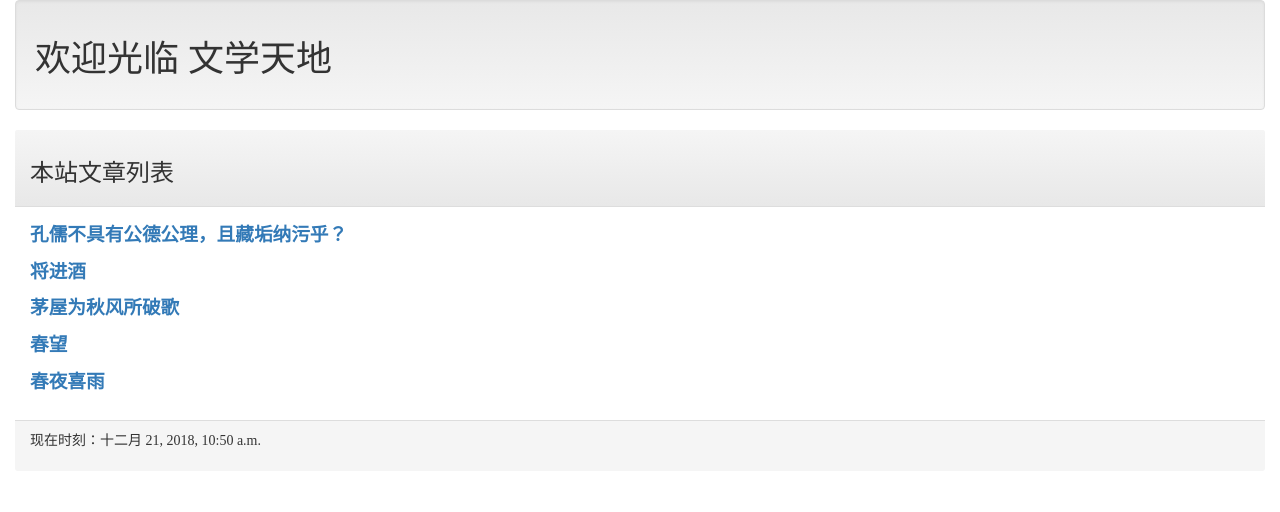
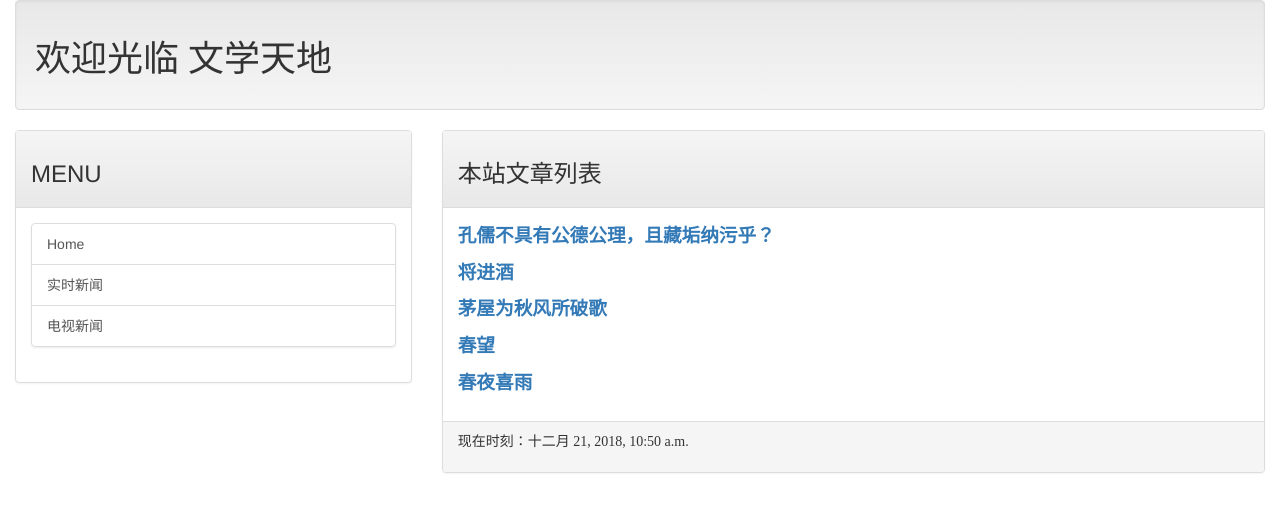
Before and after one commit to xjinhz/mblog, a Django app: page / in a window 1280 px wide. Shown: the top 512 px of the page. Run offline with Django 3.2, Linux system fonts and the light colour scheme; data comes from the database, SQL or seed files in the repository; some libraries are stand-ins or nearby versions.

Commit message:
使用grid增加侧边栏，优化页面风格

```diff
--- /dev/null
+++ b/requirements.txt
@@ -0,0 +1,2 @@
+Django==2.1.4
+pytz==2018.7
--- a/templates/base.html
+++ b/templates/base.html
@@ -6,20 +6,49 @@
         {% block title %}{% endblock %}
     </title>
 <!-- Latest compiled and minified CSS -->
-<link rel="stylesheet" href="https://maxcdn.bootstrapcdn.com/bootstrap/3.3.7/css/bootstrap.min.css" integrity="sha384-BVYiiSIFeK1dGmJRAkycuHAHRg32OmUcww7on3RYdg4Va+PmSTsz/K68vbdEjh4u" crossorigin="anonymous">
+<link rel="stylesheet" href="https://maxcdn.bootstrapcdn.com/bootstrap/3.3.7/css/bootstrap.min.css"
+      integrity="sha384-BVYiiSIFeK1dGmJRAkycuHAHRg32OmUcww7on3RYdg4Va+PmSTsz/K68vbdEjh4u" crossorigin="anonymous">
 
 <!-- Optional theme -->
-<link rel="stylesheet" href="https://maxcdn.bootstrapcdn.com/bootstrap/3.3.7/css/bootstrap-theme.min.css" integrity="sha384-rHyoN1iRsVXV4nD0JutlnGaslCJuC7uwjduW9SVrLvRYooPp2bWYgmgJQIXwl/Sp" crossorigin="anonymous">
+<link rel="stylesheet" href="https://maxcdn.bootstrapcdn.com/bootstrap/3.3.7/css/bootstrap-theme.min.css"
+      integrity="sha384-rHyoN1iRsVXV4nD0JutlnGaslCJuC7uwjduW9SVrLvRYooPp2bWYgmgJQIXwl/Sp" crossorigin="anonymous">
 
 <!-- Latest compiled and minified JavaScript -->
-<script src="https://maxcdn.bootstrapcdn.com/bootstrap/3.3.7/js/bootstrap.min.js" integrity="sha384-Tc5IQib027qvyjSMfHjOMaLkfuWVxZxUPnCJA7l2mCWNIpG9mGCD8wGNIcPD7Txa" crossorigin="anonymous"></script>
+<script src="https://maxcdn.bootstrapcdn.com/bootstrap/3.3.7/js/bootstrap.min.js"
+        integrity="sha384-Tc5IQib027qvyjSMfHjOMaLkfuWVxZxUPnCJA7l2mCWNIpG9mGCD8wGNIcPD7Txa"
+        crossorigin="anonymous"></script>
 </head>
 <body>
     <div class="container-fluid">
         {% include 'header.html' %}
-        <div class="panel-default">
+        <div class="row">
+            <div class="col-sm-4 col-md-4">
+                <div class="panel panel-default">
                  <div class="panel-heading">
-                {% block headmessage %}{% endblock %}
+                      <h3>
+                          MENU
+                        </h3>
+                    </div>
+                    <div class="panel-body">
+                        <div class="list-group">
+                            <a href='/' class="list-group-item">Home</a>
+                            <a href="http://www.ifeng.com/" class="list-group-item">实时新闻</a>
+                            <a href="https://www.youtube.com/" class="list-group-item">电视新闻</a>
+                        </div>
+                        <!--似乎这段代码没有起作用 -->
+                        <!--
+                        <script type="text/javascript" \
+                                src="http://feedjit.com/serve/?vv=1515&amp;tft=3&amp;dd=0&amp;wid=&amp;pid=0&amp;priod=0&amp;\
+                                bc=FFFFFF&amp;tc=000000&amp;brdl=012B6B&amp;lnk=135D9E&amp;hc=FFFFFF&amp;\
+                                hfc=2853A8&amp;btn=C99700&amp;ww=190&amp;wne=6&amp;srefs=0"></script>
+                        <noscript><a href="http://feedjit.com/">Live Traffic Stats</a> </noscript> -->
+                    </div>
+                </div>
+            </div>
+            <div class="col-sm-8 col-md-8">
+            <div class="panel panel-default">
+                    <div class="panel-heading">
+                        {% block headmessage  %}{% endblock %}
                     </div>
                     <div class="panel-body">
                         {% block content %}{% endblock %}
@@ -29,5 +58,7 @@
                     </div>
                 </div>
             </div>
+        </div>
+    </div>
 </body>
 </html>
--- a/templates/post.html
+++ b/templates/post.html
@@ -2,7 +2,6 @@
 {% block title %}{{ post.title }} - 文学天地 {% endblock %}
 {% block headmessage %}
     <h3 style="font-family: 微软雅黑;">{{ post.title }}</h3>
-    <a style="font-family: 微软雅黑;" href="/">回首页</a>
 {% endblock %}
 {% block content %}
     <a style="font-family: 微软雅黑;font-size: 12pt;letter-spacing: 2pt;">
```
Lines whose indentation alone changed are shown as unchanged.
